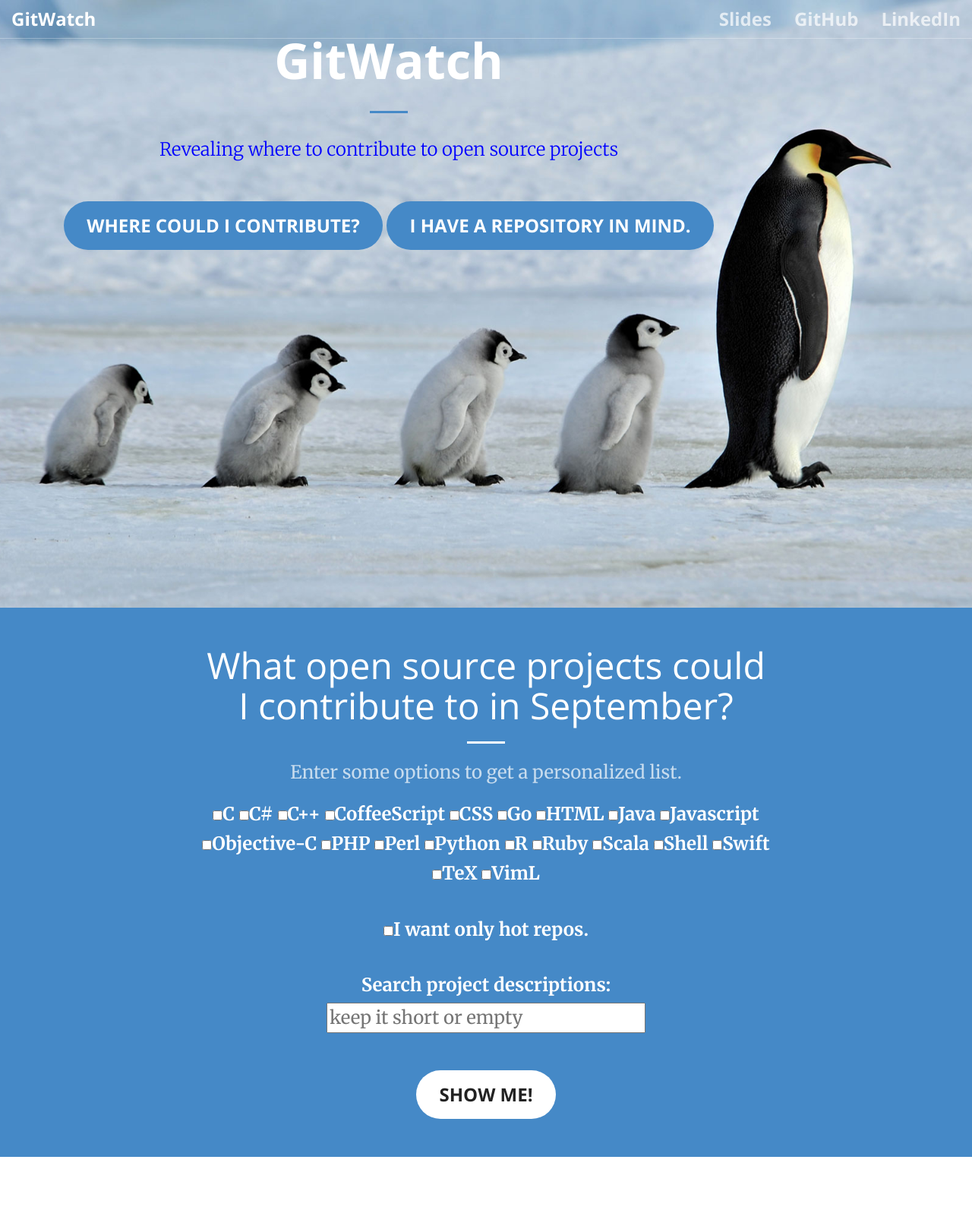
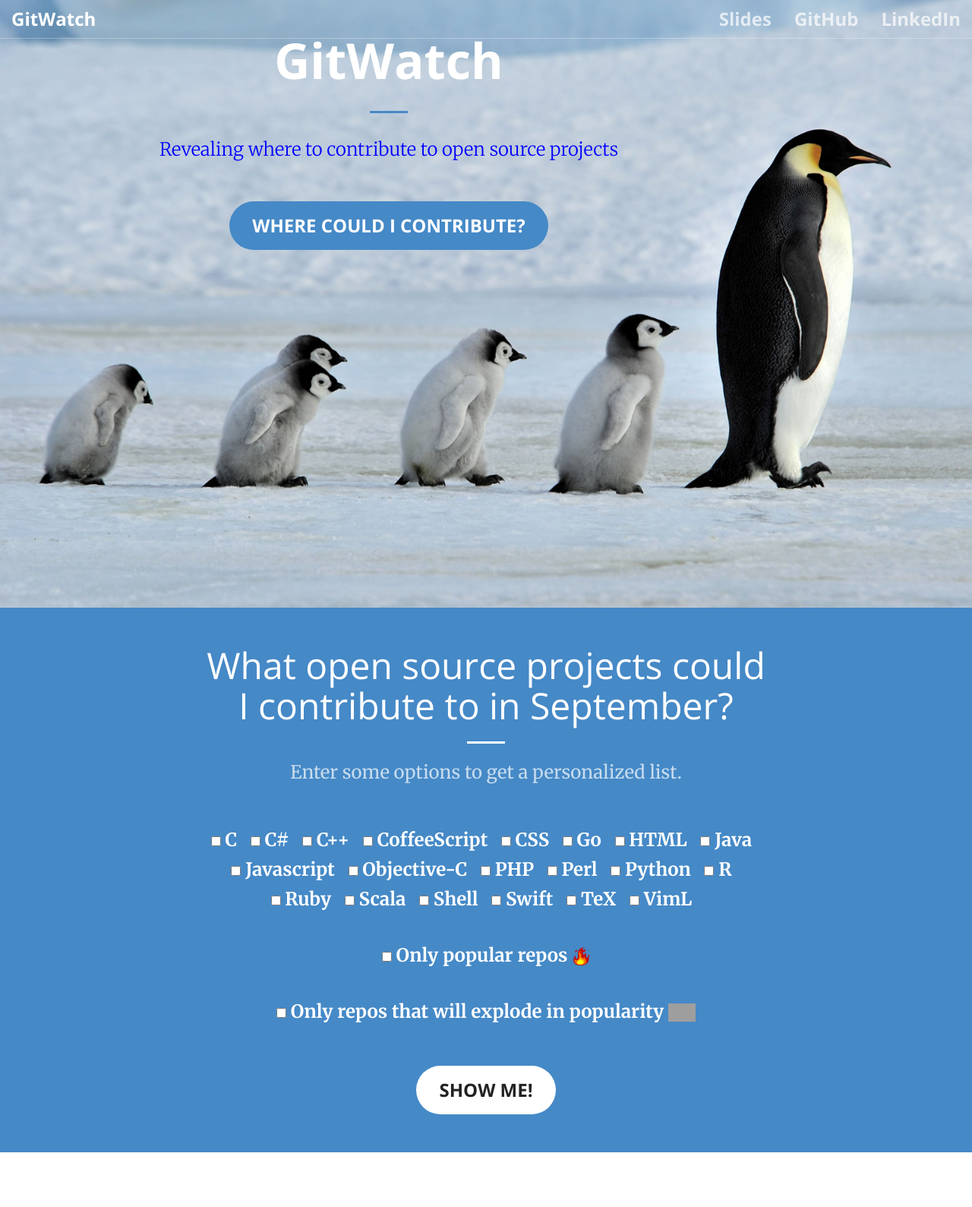
Before and after one commit to hebda/GitWatch, a Flask app: page / in a window 1280 px wide. Shown: the top 1589 px of the page at 76% size. Run offline with Flask 2, Linux system fonts and the light colour scheme; some libraries are stand-ins or nearby versions; grey boxes are pictures that could not be loaded.

Commit message:
new stuff

```diff
--- a/app/templates/index.html
+++ b/app/templates/index.html
@@ -9,7 +9,7 @@
     <meta name="description" content="">
     <meta name="author" content="">
 
-    <title>GitWatch: Revealing where to contribute to open source projects</title>
+    <title>GitWatch</title>
 
     <!-- Bootstrap Core CSS -->
     <link rel="stylesheet" href="static/css/bootstrap.min.css" type="text/css">
@@ -86,7 +86,7 @@
                 <hr>
                 <p><font color="blue">Revealing where to contribute to open source projects</font></p>
                 <a href="#select_list" class="btn btn-primary btn-xl page-scroll">Where could I contribute?</a>
-                <a href="index_one" class="btn btn-primary btn-xl page-scroll">I have a repository in mind.</a>
+                <!--<a href="index_one" class="btn btn-primary btn-xl page-scroll">I have a repository in mind.</a>-->
             </div>
         </div>
     </header>
@@ -101,38 +101,48 @@
                     <h2 class="section-heading">What open source projects could I contribute to in September?</h2>
 		    {% endif %}
                     <hr class="light">
-                    <p class="text-faded">Enter some options to get a personalized list.</p>
+                    <p class="text-faded">Enter some options to get a personalized list.</p><br>
                       <form action="/output#list_result" method="GET">
                         <div class="form-group">
 			  {% for lang in languages %}
 			  {% if lang in language_checklist %}
 			  <label for="{{lang}}" onclick="selectAll(document.wizard_form, this);">
-			    <input type="checkbox" id="{{lang}}" name="{{lang}}" value="{{lang}}" checked>{{lang}}
+			    <input type="checkbox" id="{{lang}}" name="{{lang}}" value="{{lang}}" checked> {{lang}}&ensp;
 			  </label>
 			  {% else %}
 			  <label for="{{lang}}" onclick="selectAll(document.wizard_form, this);">
-			    <input type="checkbox" id="{{lang}}" name="{{lang}}" value="{{lang}}">{{lang}}
+			    <input type="checkbox" id="{{lang}}" name="{{lang}}" value="{{lang}}"> {{lang}}&ensp;
 			  </label>
 			  {% endif %}
 			  {% endfor %}
 			  <br><br>
 			  {% if hotness %}
 			  <label for="hotness" onclick="selectAll(document.wizard_form, this);">
-			    <input type="checkbox" id="hotness" name="hotness" value="hotness" checked>I want only hot repos.
+			    <input type="checkbox" id="hotness" name="hotness" value="hotness" checked> Only popular repos <img src="../static/img/fire.png" alt="Yes" style="width:24px;height:24px;">
 			  </label>
 			  {% else %}
 			  <label for="hotness" onclick="selectAll(document.wizard_form, this);">
-			    <input type="checkbox" id="hotness" name="hotness" value="hotness">I want only hot repos.
+			    <input type="checkbox" id="hotness" name="hotness" value="hotness"> Only popular repos <img src="../static/img/fire.png" alt="Yes" style="width:24px;height:24px;">
 			  </label>
 			  {% endif %}
                           <br><br>
-                          <label for="Label2"><b>Search project descriptions:</b></label>
+			  {% if hipsterness %}
+			  <label for="hipsterness" onclick="selectAll(document.wizard_form, this);">
+			    <input type="checkbox" id="hipsterness" name="hipsterness" value="hipsterness" checked> Only repos that will explode in popularity <img src="../static/img/mustache.png" alt="Yes" style="width:36px;height:24px;">
+			  </label>
+			  {% else %}
+			  <label for="hipsterness" onclick="selectAll(document.wizard_form, this);">
+			    <input type="checkbox" id="hipsterness" name="hipsterness" value="hipsterness"> Only repos that will explode in popularity <img src="../static/img/mustache.png" alt="Yes" style="width:36px;height:24px;">
+			  </label>
+			  {% endif %}
+                          <br><br>
+                          <!--<label for="Label2"><b>Search project descriptions:</b></label>
                           {% if description_tag %}
                             <input type="text" id="description_tag" name='description_tag' value="{{ description_tag }}" style="width:420px; color:#333" list="name_list">
                           {% else %}
                             <input type="text" id="description_tag" name='description_tag' placeholder="keep it short or empty" style="width:420px; color:#333" list="name_list">
                           {% endif %}
-                          <br><br>
+                          <br><br>-->
                         </div>
                         <div>
 			  <button type="submit" class="btn btn-default btn-xl">Show me!</button>
@@ -145,32 +155,46 @@
 
     {% if display_list_result %}
     <section id="list_result">
-    <div class="container">
+    <div class="container" id="result-container">
       <div class="row">
         <div class="col-lg-8 col-lg-offset-2 text-center">
-          <!--<h3>Results:</h3>-->
+          <h3>Results for {{ month }}</h3><br>
         <!-- <p class="lead">Below is the result of your query.<br>Behind the scenes, the input was put through an impressive algorithm.</p> -->
       </div>
-      <table class="table table-hover">
-      <tr><th>Name</th><th>Description</th><th>Language</th><th># Pushes Pred.</th><th># New Watchers Pred.</th><th>Hotness</th></tr>
+      <table class="table table-hover"><col align="left">
+      <tr><th>Name</th><th>Description</th><th>Lang</th><th># Pushes Pred</th><th># New Watchers Pred</th><th>Notes</th></tr>
       {% for i in the_result %}
-      {% if i[7]==1 %}
-      <tr><td><a href="https://github.com/{{i[1]}}">{{ i[1] }}</a></td><td>{{ i[2] }}</td><td>{{ i[3] }}</td><td>{{ i[5] }}</td><td>{{ i[6] }}</td><td><img src="../static/img/fire.png" alt="Yes" style="width:24px;height:24px;"></td></tr>
+      {% if i[7]==1 and i[8]==1 %}
+      <tr><td><a href="https://github.com/{{i[1]}}">{{ i[1] }}</a></td><td>{{ i[2] }}</td><td>{{ i[3] }}</td><td align="center">{{ i[5] }}</td><td align="center">{{ i[6] }}</td><td><img src="../static/img/mustacheglasses.png" alt="Yes" style="width:36px;height:24px;"></td></tr>
+      {% elif i[7]==1 %}
+      <tr><td><a href="https://github.com/{{i[1]}}">{{ i[1] }}</a></td><td>{{ i[2] }}</td><td>{{ i[3] }}</td><td align="center">{{ i[5] }}</td><td align="center">{{ i[6] }}</td><td><img src="../static/img/mustache.png" alt="Yes" style="width:36px;height:24px;"></td></tr>
+      {% elif i[8]==1 %}
+      <tr><td><a href="https://github.com/{{i[1]}}">{{ i[1] }}</a></td><td>{{ i[2] }}</td><td>{{ i[3] }}</td><td align="center">{{ i[5] }}</td><td align="center">{{ i[6] }}</td><td><img src="../static/img/fire.png" alt="Yes" style="width:24px;height:24px;"></td></tr>
       {% else %}
-      <tr><td><a href="https://github.com/{{i[1]}}">{{ i[1] }}</a></td><td>{{ i[2] }}</td><td>{{ i[3] }}</td><td>{{ i[5] }}</td><td>{{ i[6] }}</td><td></td></tr>
+      <tr><td><a href="https://github.com/{{i[1]}}">{{ i[1] }}</a></td><td>{{ i[2] }}</td><td>{{ i[3] }}</td><td align="center">{{ i[5] }}</td><td align="center">{{ i[6] }}</td><td></td></tr>
       {% endif %}
       {% endfor %}
       </table>
-     </div
      </div>
-      <center>
+      <br><br>
+        <img src="../static/img/fire.png" alt="Yes" style="width:24px;height:24px;" hspace="20"> In the top 10% of total number of watchers in the queried set<br><br>
+	<img src="../static/img/mustache.png" alt="Yes" style="width:36px;height:24px;" hspace="13"> Predicted to at least double the number of new watchers from the previous month<br><br>
+	<img src="../static/img/mustacheglasses.png" alt="Yes" style="width:36px;height:24px;" hspace="13"> Both conditions hold<br>
+     </div>
+      <!--<center>
         <form action="/output#list_result" method="GET">
           <div>
 	  <button type="submit" class="btn btn-default btn-xl" style="background-color:lightyellow">>Show me 10 more.</button>
         </div>
           <label for="n_list" name="n_list" id="n_list" value=15></label>
 	</form>
-      </center>
+      </center>-->
+	<!--<table class="table table-hover"><col align="left">
+	<tr><td><img src="../static/img/fire.png" alt="Yes" style="width:24px;height:24px;"></td><td>In the top 10% of total number of watchers in the queried set</td></tr>
+	<tr><td><img src="../static/img/mustache.png" alt="Yes" style="width:36px;height:24px;"></td><td>Predicted to at least double the number of new watchers from the previous month</td></tr>
+	<tr><td><img src="../static/img/mustacheglasses.png" alt="Yes" style="width:36px;height:24px;"></td><td>Both conditions hold!</td></tr>
+      </table>-->
+
     </section>
     {% endif %}
 
```
